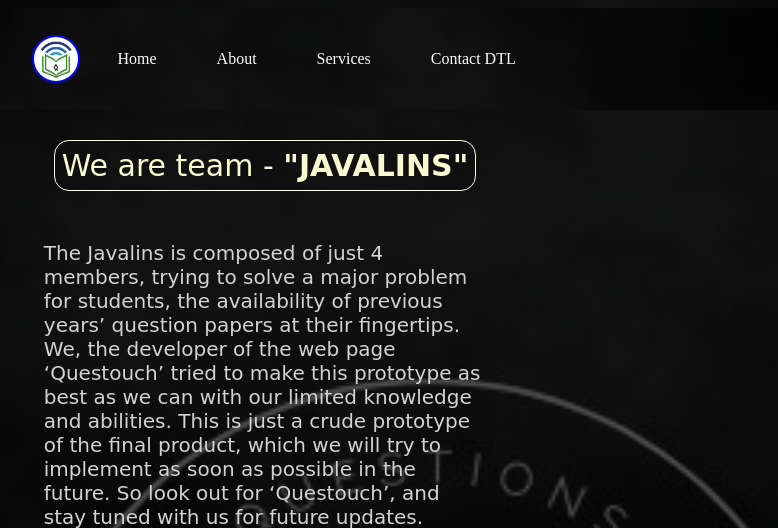
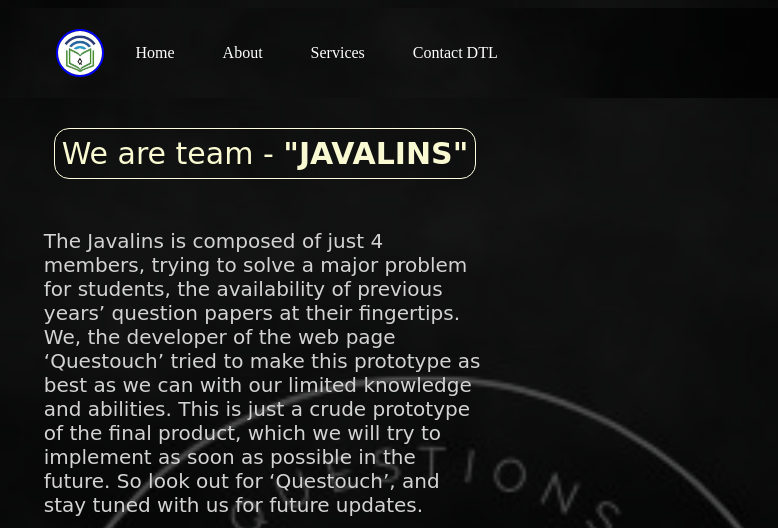
Before and after one commit to karmakarmeghdip/questouch-prototype, a PHP site: page /about.html in a window 1280 px wide. Shown: the top 528 px of the page, without its empty margins (375-1153 px from the left). Run offline with PHP 8.4, Linux system fonts and the light colour scheme.

Commit message:
fixed css

```diff
--- a/assets/style12.css
+++ b/assets/style12.css
@@ -80,7 +80,7 @@
 
 .nav-list li{
 	list-style: none;
-	padding: 26px 30px;
+	padding: 20px 24px;
 }
 
 .nav-list li a{
```
